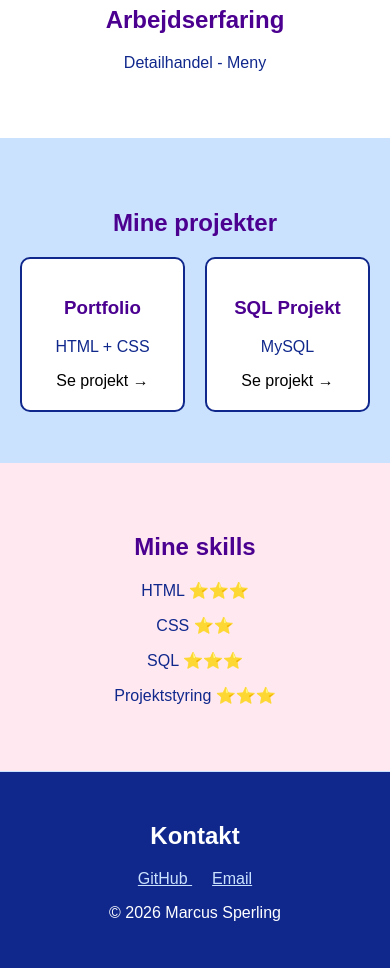
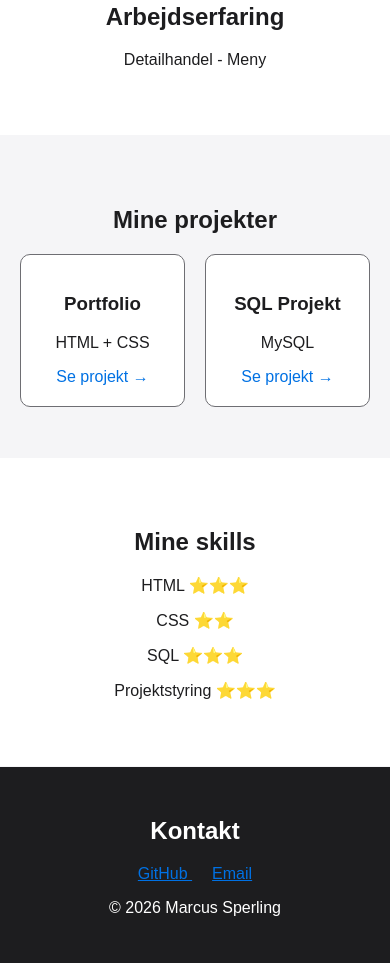
Before and after one commit to MLSXO/Portfolio, a website: page index.html in a window 390 px wide. Shown: the part 786-1754 px from the top of the page. Drawn offline with Linux system fonts and the light colour scheme.

Commit message:
Test af farver på mobil

```diff
--- a/main.css
+++ b/main.css
@@ -3,8 +3,8 @@
 body {
     font-family: Arial;
     text-align: center;
-    background-color: white;
-    color: #10288C;
+    background-color: #FFFFFF;
+    color: #1D1D1F;
     margin: 0;
 }
 
@@ -13,13 +13,13 @@ body {
 
 header {
     padding: 50px 20px;
-    background-color: #CBE2FE;
-    border-bottom: 4px solid #FFE8F0FF;
+    background-color: #F5F5F7;
+    border-bottom: 1px solid #6E6E73;
 }
 
 header h1 {
     margin-bottom: 10px;
-    color: #10288C;
+    color: #1D1D1F;
 }
 
 
@@ -30,13 +30,13 @@ nav {
 }
 
 nav a {
-    color: #10288C;
+    color: #1D1D1F;
     text-decoration: none;
     margin: 0 15px;
 }
 
 nav a:hover {
-    color: #000000;
+    color: #0071E3;
     text-decoration: underline;
 }
 
@@ -45,39 +45,39 @@ nav a:hover {
 
 section {
     padding: 50px 20px;
-    border-bottom: 1px solid #CBE2FE;
+    border-bottom: 1px solid #F5F5F7;
 }
 
 section h2 {
-    color: #4B0090;
+    color: #1D1D1F;
 }
 
 
 /* OM MIG */
 
 #ommig {
-    background-color: white;
+    background-color: #FFFFFF;
 }
 
 
 /* UDDANNELSE */
 
 #uddannelse {
-    background-color: #FFE8F0FF;
+    background-color: #F5F5F7;
 }
 
 
 /* ARBEJDSERFARING */
 
 #jobs {
-    background-color: white;
+    background-color: #FFFFFF;
 }
 
 
 /* PROJEKTER */
 
 #projekter {
-    background-color: #CBE2FE;
+    background-color: #F5F5F7;
 }
 
 .projekter {
@@ -87,24 +87,24 @@ section h2 {
 }
 
 .projekt {
-    background-color: white;
-    border: 2px solid #10288C;
+    background-color: #FFFFFF;
+    border: 1px solid #6E6E73;
     padding: 20px;
     width: 200px;
     border-radius: 10px;
 }
 
 .projekt h3 {
-    color: #4B0090;
+    color: #1D1D1F;
 }
 
 .projekt a {
-    color: #000000;
+    color: #0071E3;
     text-decoration: none;
 }
 
 .projekt a:hover {
-    color: #4B0090;
+    color: #1D1D1F;
     text-decoration: underline;
 }
 
@@ -112,7 +112,7 @@ section h2 {
 /* SKILLS */
 
 #skills {
-    background-color: #FFE8F0;
+    background-color: #FFFFFF;
 }
 
 
@@ -128,19 +128,19 @@ ul {
 
 footer {
     padding: 30px;
-    background-color: #10288C;
-    color: white;
+    background-color: #1D1D1F;
+    color: #FFFFFF;
 }
 
 footer h2 {
-    color: white;
+    color: #FFFFFF;
 }
 
 footer a {
-    color: #CBE2FE;
+    color: #0071E3;
     margin: 0 10px;
 }
 
 footer a:hover {
-    color: #FFE8F0FF;
+    color: #FFFFFF;
 }
```
Also changed, not shown: index.html (+1 -1 lines).
